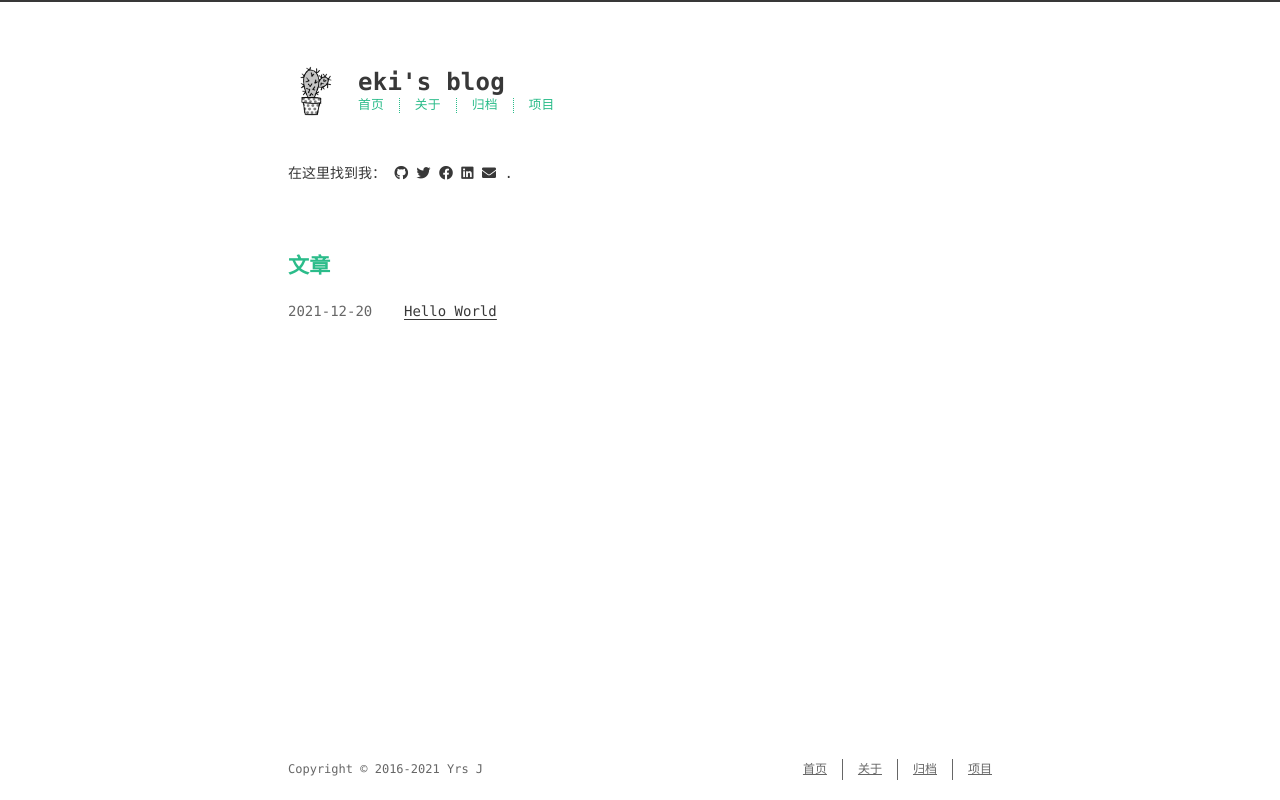
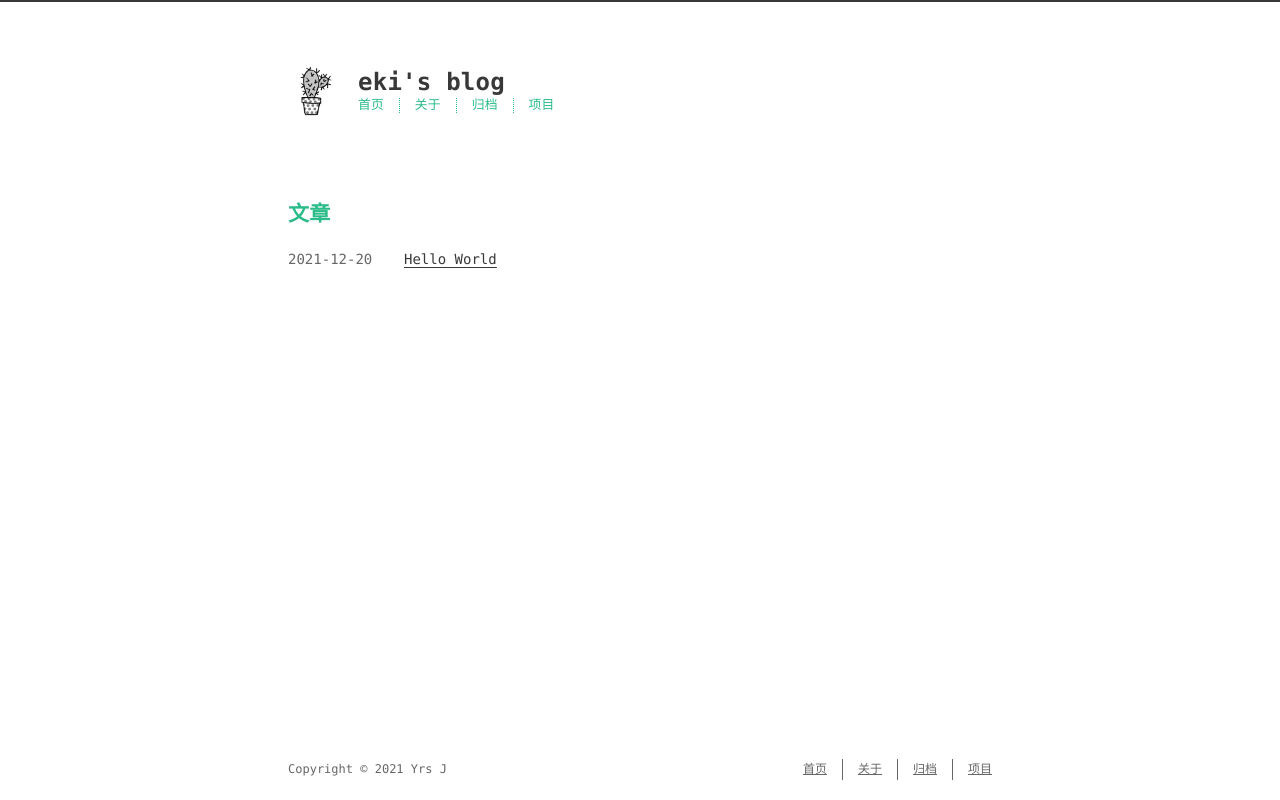
Before and after one commit to eki2021/eki2021.github.io, a plain HTML site: page index.html in a window 1280 px wide. Drawn offline with nearby package versions, Linux system fonts and the light colour scheme; a web font is replaced by a local one.

Commit message:
Site updated: 2021-12-25 22:42:49

```diff
--- a/index.html
+++ b/index.html
@@ -73,7 +73,7 @@
    --><!--
      --><li><a href="/archives/">归档</a></li><!--
    --><!--
-     --><li><a href="/projects_url">项目</a></li><!--
+     --><li><a target="_blank" rel="noopener" href="https://www.douban.com/people/7829388">项目</a></li><!--
    -->
     </ul>
   </div>
@@ -82,53 +82,6 @@
 
         <section id="about">
 
-
-    <p>
-      在这里找到我：
-
-
-
-
-          <a class="icon" target="_blank" rel="noopener" href="http://github.com/probberechts/cactus-dark" aria-label="github">
-            <i class="fab fa-github"></i><!--
-      ---></a><!--
-    ---><!--
-    --->
-
-
-
-          <a class="icon" target="_blank" rel="noopener" href="/" aria-label="twitter">
-            <i class="fab fa-twitter"></i><!--
-      ---></a><!--
-    ---><!--
-    --->
-
-
-
-          <a class="icon" target="_blank" rel="noopener" href="/" aria-label="facebook">
-            <i class="fab fa-facebook"></i><!--
-      ---></a><!--
-    ---><!--
-    --->
-
-
-
-          <a class="icon" target="_blank" rel="noopener" href="/" aria-label="linkedin">
-            <i class="fab fa-linkedin"></i><!--
-      ---></a><!--
-    ---><!--
-    --->
-
-
-
-          <a class="icon" target="_blank" rel="noopener" href="mailto:name@email.com" aria-label="mail">
-            <i class="fas fa-envelope"></i><!--
-      ---></a>
-        <!--
-    --->.
-
-
-    </p>
 
 </section>
 
@@ -163,6 +116,9 @@
 
   </ul>
 
+
+
+
 </section>
 
 
@@ -173,7 +129,7 @@
     Copyright &copy;
 
 
-    2016-2021
+    2021
     Yrs J
   </div>
   <div class="footer-right">
@@ -186,7 +142,7 @@
      --><!--
        --><li><a href="/archives/">归档</a></li><!--
      --><!--
-       --><li><a href="/projects_url">项目</a></li><!--
+       --><li><a target="_blank" rel="noopener" href="https://www.douban.com/people/7829388">项目</a></li><!--
      -->
       </ul>
     </nav>
```
Also changed, not shown: 2021/12/20/hello-world/index.html (+30 -4 lines), archives/2021/12/index.html (+3 -3 lines), archives/2021/index.html (+3 -3 lines), archives/index.html (+3 -3 lines).
